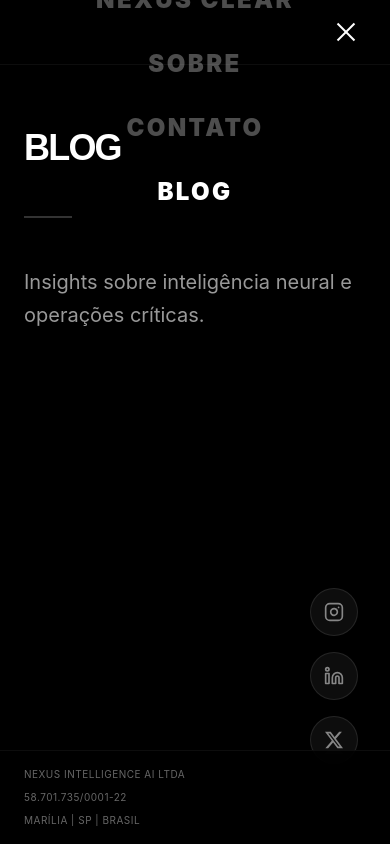
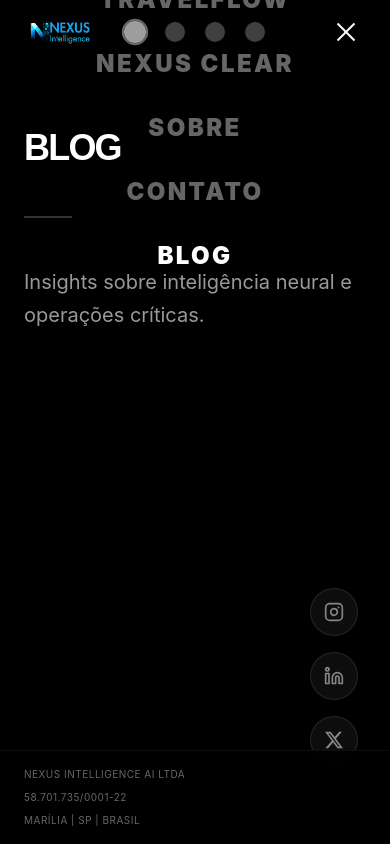
Before and after one commit to renanfmiola-art/webpage-nexus, a Next.js app: page /blog in a window 390 px wide. Both pictures are taken after a click on the button 346 px from the left and 32 px from the top of the page. Built offline with nearby package versions, Linux system fonts and the light colour scheme; grey boxes are pictures that could not be loaded.

Commit message:
fix: mobile menu positioning and opacity below navbar

```diff
--- a/src/components/layout/Navbar.tsx
+++ b/src/components/layout/Navbar.tsx
@@ -109,10 +109,10 @@
                 </div>
             </div>
 
-            {/* Mobile Menu Overlay - FULL SCREEN */}
+            {/* Mobile Menu Overlay - BELOW NAVBAR */}
             <div
-                className={`fixed inset-0 bg-black z-[40] transition-all duration-500 ease-in-out md:hidden flex flex-col items-center justify-center p-8
-                    ${isMenuOpen ? 'opacity-100 visible' : 'opacity-0 invisible pointer-events-none'}
+                className={`fixed left-0 right-0 bottom-0 bg-black z-[90] transition-all duration-300 ease-in-out md:hidden flex flex-col items-center justify-center p-8
+                    ${isMenuOpen ? 'top-16 opacity-100 visible' : 'top-[-100%] opacity-0 invisible pointer-events-none'}
                 `}
             >
                 <div className="flex flex-col gap-8 w-full max-w-xs text-center">
@@ -122,7 +122,7 @@
                             href={item.href}
                             onClick={() => setIsMenuOpen(false)}
                             className={`text-2xl font-black tracking-widest uppercase transition-all duration-300
-                                ${pathname === item.href ? 'text-white' : 'text-white/30 hover:text-white'}
+                                ${pathname === item.href ? 'text-white' : 'text-white/40 hover:text-white'}
                             `}
                             style={{
                                 transitionDelay: `${index * 50}ms`,
```
